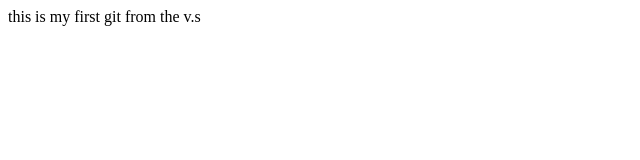
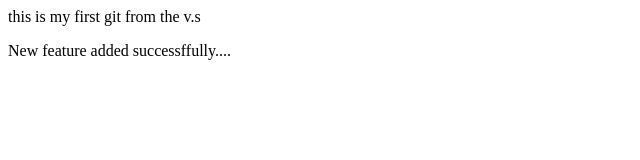
Before and after one commit to Nimesh-Nakum/localrepo, a plain HTML site: page index.html in a window 1280 px wide. Shown: the whole page, without its empty margins (0-640 px from the left). Drawn offline with Linux system fonts and the light colour scheme.

Commit message:
New feature added bu branch feature1

```diff
--- a/index.html
+++ b/index.html
@@ -1 +1,2 @@
 <p>this is my first git from the v.s </p>
+<p>New feature added successffully....</p>
```
